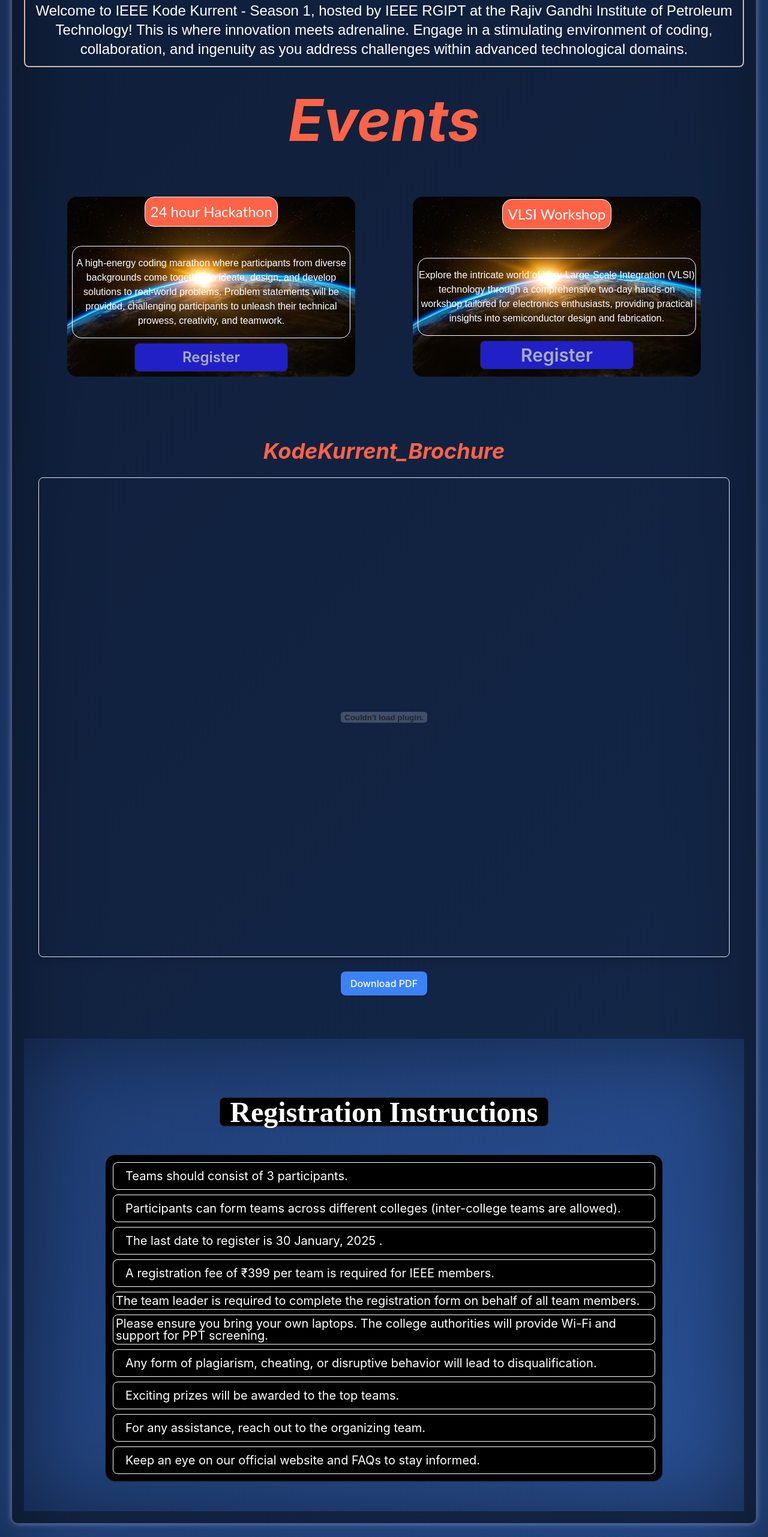
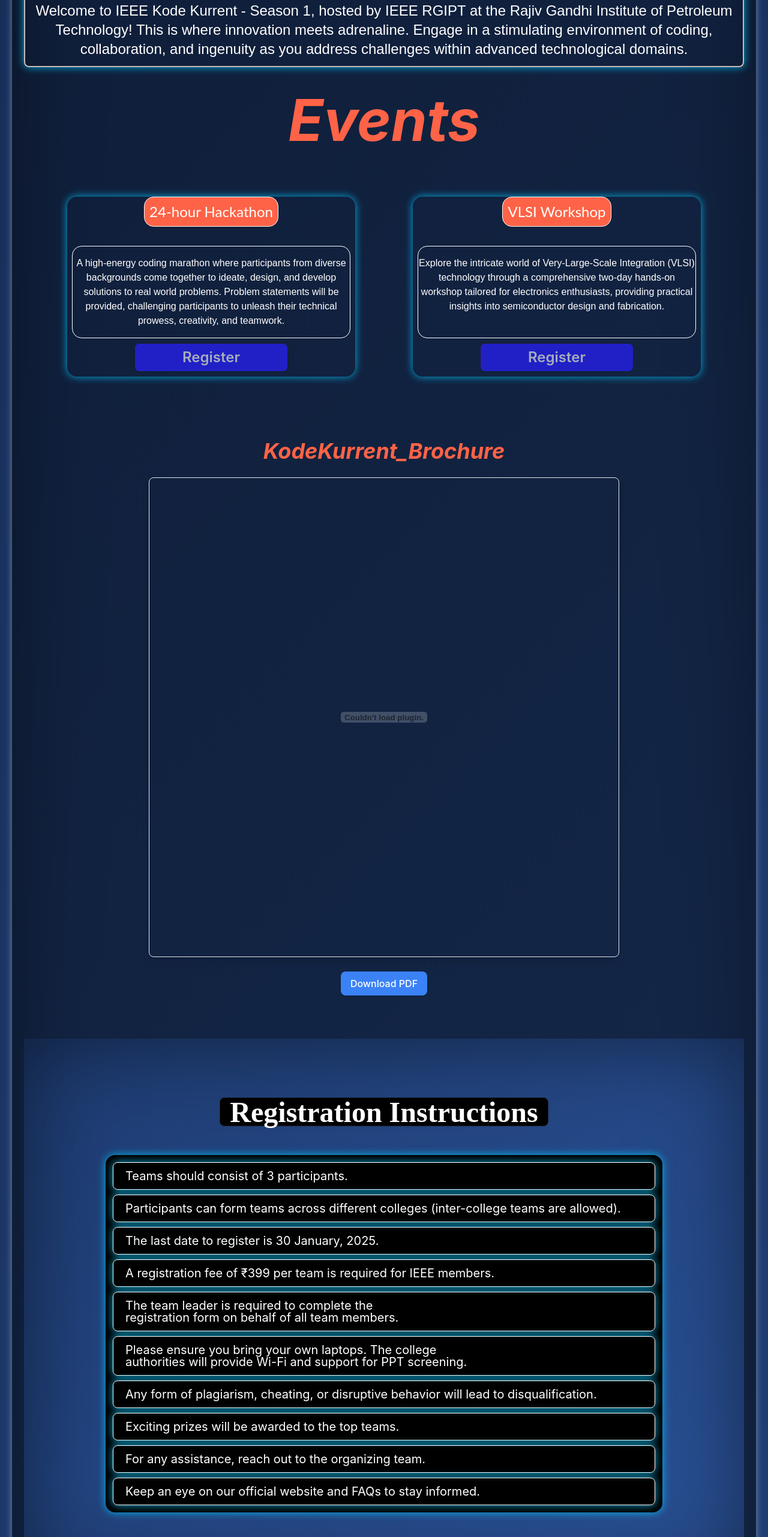
Before and after one commit to kunal12kumar/KodeKonnectIEEEUpdatedCode, a React (Create React App) app: page /aboutpage in a window 1280 px wide. Shown: the part 234-2797 px from the top of the page at 60% size. Built offline with nearby package versions, Linux system fonts and the light colour scheme.

Commit message:
adding all the animation changes

```diff
--- a/package.json
+++ b/package.json
@@ -6,6 +6,8 @@
     "@react-three/fiber": "^8.17.10",
     "cra-template": "1.2.0",
     "daisyui": "^4.12.23",
+    "framer-motion": "^12.4.7",
+    "motion": "^12.4.1",
     "react": "^19.0.0",
     "react-dom": "^19.0.0",
     "react-router-dom": "^7.1.1",
--- a/src/App.css
+++ b/src/App.css
@@ -283,6 +283,15 @@
   font-style: italic;
 }
 
+.about-section .highlightmobile {
+  color: #ff6347; /* Tomato color for highlighting IEEE */
+  font-weight: semibold;
+  font-style: italic;
+  font-size: 80px;
+}
+
+
+
 .about-section p {
   font-size: 1.2rem;
   line-height: 2.5;
@@ -519,6 +528,11 @@
 }
 
 .about-hover-effect:hover {
+  animation: glow-hover 0.5s infinite alternate;
+}
+
+
+.about-hover-effect {
   animation: glow-hover 0.5s infinite alternate;
 }
 
--- a/src/App.js
+++ b/src/App.js
@@ -160,9 +160,9 @@
         <h2>
           About <span className="highlight">IEEE</span>
         </h2>
-        <div className="about-content">
+        <div className="about-content ">
           <div className={`typewriter-effect ${inView ? "start" : ""}`} ref={typewriterRef}>
-            <p>We drive technology innovation and impact the world.</p>
+            <p >We drive technology innovation and impact the world.</p>
           </div>
           <div className="about-hover-effect">
             <p className="animated-text">Empowering innovation globally.</p>
--- a/src/Pages/About.js
+++ b/src/Pages/About.js
@@ -1,77 +1,98 @@
-// In this page we will write about the IEEE
-import React from "react";
+import React, { useRef } from "react";
 import RegistrationInstructions from "./RegistrationInstruction";
-import "../App.css"
-import pdfFile from "../assets/KodeKurrent_Brochure (1).pdf"
+import { motion, useInView } from "framer-motion";
+import "../App.css";
+import pdfFile from "../assets/KodeKurrent_Brochure (1).pdf";
+import earth from "../assets/earth-1756274_1920.jpg";
+import { fadeIn } from "./varients";
 
-
-import earth from "../assets/earth-1756274_1920.jpg"
-
-
-// declaring the function
-
-export default function About_Hackthon() {
-
+export default function About_Hackathon() {
+    const ref = useRef(null);
+    const isInView = useInView(ref, { triggerOnce: true, margin: "-100px" });
 
     return (
-
-        <section className="about-section fade-in" id="about">
-            <div className=" min-h-screen about-content">
-
+        <section className="about-section fade-in" id="about" ref={ref}>
+            <div className="min-h-screen about-content">
                 {/* First Paragraph introducing hackathon */}
-
-                <div className="">
+                <motion.div
+                    variants={fadeIn("up", 0)}
+                    initial={{ opacity: 0, y: 200 }}
+                    animate={isInView ? { opacity: 1, y: 0 } : {}}
+                    transition={{ duration: 1.2, ease: "easeOut" }} // Optimized duration
+                >
                     <h2>
                         About <span className="text-[#ff6347] italic sm:font-bold text-5xl font-lato">HACKATHON</span>
                     </h2>
                     <h1 className="about-hover-effect p-3 rounded-lg border-[2px] border-[#cbb9b9] font-poppins text-2xl">
                         Welcome to IEEE Kode Kurrent - Season 1, hosted by IEEE RGIPT at the Rajiv Gandhi Institute of Petroleum Technology! This is where innovation meets adrenaline. Engage in a stimulating environment of coding, collaboration, and ingenuity as you address challenges within advanced technological domains.
                     </h1>
+                </motion.div>
+
+                <motion.div
+                    initial={{ opacity: 0, y: 300 }}
+                    animate={isInView ? { opacity: 1, y: 0 } : {}}
+                    transition={{ duration: 1.5, ease: "easeOut" }} // Smoother transition
+                    className="mx-auto sm:text-8xl text-6xl highlight m-10"
+                >
+                    Events
+                </motion.div>
+
+                <div className="flex sm:flex-row flex-col  mt-20 justify-center gap-24">
+                    {[{
+                        title: "24-hour Hackathon",
+                        description: " A high-energy coding marathon where participants from diverse backgrounds come together to ideate, design, and develop solutions to real world problems. Problem statements will be provided, challenging participants to unleash their technical prowess, creativity, and teamwork.",
+                        link: "https://forms.gle/PPGy4xurBZguvc129"
+                    }, {
+                        title: "VLSI Workshop",
+                        description: "Explore the intricate world of Very-Large-Scale Integration (VLSI) technology through a comprehensive two-day hands-on workshop tailored for electronics enthusiasts, providing practical insights into semiconductor design and fabrication.",
+                        link: "https://forms.gle/j77o4ycTZCMpCXhN9"
+                    }].map((event, index) => (
+                        <motion.div
+                            key={index}
+                            initial={{ opacity: 0, y: 250 }}
+                            animate={isInView ? { opacity: 1, y: 0 } : {}}
+                            transition={{ duration: 1.2, delay: index * 0.5, ease: "easeOut" }} // Delayed appearance
+                            className="sm:about-hover-effect about-hover-effect rounded-2xl flex flex-col justify-center items-center bg-cover sm:w-[40%] h-[300px]"
+                        // style={{ backgroundImage: `url(${earth})` }}
+                        >
+                            <div className="p-2 mb-8 font-lato text-2xl bg-[#ff6347] border-[1px] border-[white] rounded-2xl">
+                                {event.title}
+                            </div>
+                            <div className="py-4 mx-2 font-poppins h-[200px] border-[1px] border-[white] rounded-2xl text-white">
+                                {event.description}
+                            </div>
+                            <a href={event.link}>
+                                <button className="btn m-2 sm:text-2xl bg-[#2020c6] btn-wide">
+                                    Register
+                                </button>
+                            </a>
+                        </motion.div>
+                    ))}
                 </div>
 
-                <div className="mx-auto text-8xl highlight m-10">Events</div>
-
-                <div className="flex sm:flex-row flex-col mt-20 justify-center gap-24 ">
-                    <div className=" about-hover-effect  rounded-2xl  flex flex-col justify-center  items-center bg-cover sm:w-[40%] h-[300px]"
-                        style={{ backgroundImage: `url(${earth})` }}>
-                        <div className="p-2 mb-8 font-lato text-2xl bg-[#ff6347] border-[1px] border-[white] rounded-2xl">24 hour Hackathon</div>
-                        <div className="py-4  mx-2  font-poppins  border-[1px] border-[white] rounded-2xl text-[white]]"> A high-energy coding marathon where participants from diverse backgrounds come together to ideate, design, and develop solutions to real-world problems. Problem statements will be provided, challenging participants to unleash their technical prowess, creativity, and teamwork.</div>
-                        <a href="https://forms.gle/PPGy4xurBZguvc129"><button className="btn m-2 sm:text-2xl bg-[#2020c6] btn-wide">Register</button></a>
-                    </div>
-
-                    <div className=" flex rounded-2xl about-hover-effect flex-col justify-center bg-cover items-center sm:w-[40%] h-[300px] " style={{ backgroundImage: `url(${earth})` }}>
-                        <div className="p-2 mb-12 font-lato text-2xl bg-[#ff6347] border-[1px] border-[white] rounded-2xl">VLSI Workshop</div>
-                        <div className="py-4  mx-2  font-poppins  border-[1px] border-[white] rounded-2xl"> Explore the intricate world of Very-Large-Scale Integration (VLSI) technology through a comprehensive two-day hands-on workshop tailored for electronics enthusiasts, providing practical insights into semiconductor design and fabrication.</div>
-
-                        <a href="https://forms.gle/j77o4ycTZCMpCXhN9"><button className="btn m-2 bg-[#2020c6] sm:text-3xl btn-wide">Register</button></a>
-                    </div>
-
-                </div>
-                <div className="flex flex-col items-center p-6 space-y-6">
-                    <h1 className="highlight mt-20 sm:text-4xl">KodeKurrent_Brochure</h1>
-                    {/* PDF Viewer */}
+                <motion.div
+                    initial={{ opacity: 0, y: 200 }}
+                    animate={isInView ? { opacity: 1, y: 0 } : {}}
+                    transition={{ duration: 1.8, ease: "easeOut" }} // Slightly longer for emphasis
+                    className="flex flex-col items-center p-6 space-y-6"
+                >
+                    <h1 className="highlight mt-20 text-2xl sm:text-4xl">KodeKurrent_Brochure</h1>
                     <embed
                         src={pdfFile}
                         type="application/pdf"
-                        className="w-full sm:min-h-screen border rounded-lg shadow-lg"
+                        className="w-[68%] sm:min-h-screen border rounded-lg shadow-lg"
                     />
-
-                    {/* Download Button */}
                     <a
                         href={pdfFile}
-                        download="custom-file-name.pdf"
+                        download="KodeKurrent_Brochure.pdf"
                         className="bg-blue-500 hover:bg-blue-600 text-white font-medium py-2 px-4 rounded-lg shadow transition duration-300"
                     >
                         Download PDF
                     </a>
-                </div>
+                </motion.div>
 
-                <RegistrationInstructions></RegistrationInstructions>
-
-
-
-
+                <RegistrationInstructions />
             </div>
         </section>
-    )
+    );
 }
--- a/src/Pages/RegistrationInstruction.js
+++ b/src/Pages/RegistrationInstruction.js
@@ -1,26 +1,63 @@
-import React from "react";
+import React, { useRef } from "react";
+import { motion, useInView } from "framer-motion";
 
 export default function RegistrationInstructions() {
-    {/* Registration Instructions */ }
+    const ref = useRef(null);
+    const isInView = useInView(ref, { triggerOnce: false, margin: "-100px" });
+
+    const instructions = [
+        "Teams should consist of 3 participants.",
+        "Participants can form teams across different colleges (inter-college teams are allowed).",
+        "The last date to register is 30 January, 2025.",
+        "A registration fee of ₹399 per team is required for IEEE members.",
+        "The team leader is required to complete the registration form on behalf of all team members.",
+        "Please ensure you bring your own laptops. The college authorities will provide Wi-Fi and support for PPT screening.",
+        "Any form of plagiarism, cheating, or disruptive behavior will lead to disqualification.",
+        "Exciting prizes will be awarded to the top teams.",
+        "For any assistance, reach out to the organizing team.",
+        "Keep an eye on our official website and FAQs to stay informed."
+    ];
 
     return (
-        <section className="about-section fade-in mt-12"  id="about">
-            <div className=" mx-auto   sm:w-[80%] h-min-h-screen">
-                <div tabIndex={0} role="button" className="btn my-12 font-agu about-hover-effect text-sm text-center sm:text-5xl bg-black text-white">Registration Instructions</div>
-                <ul tabIndex={0} className="dropdown-content menu  rounded-box z-[1] w-full text-white bg-black p-2 shadow text-left about-hover-effect ">
-                    <li className=" about-hover-effect border-[1px] sm:p-1 m-1 border-[white] sm:text-[20px]   hover:bg-[#554d4d] rounded-lg"><a>Teams should consist of 3 participants.</a></li>
-                    <li className=" about-hover-effect border-[1px] sm:p-1 m-1 border-[white] sm:text-[20px]   hover:bg-[#554d4d] rounded-lg"><a>Participants can form teams across different colleges (inter-college teams are allowed).</a></li>
-                    <li className=" about-hover-effect border-[1px] sm:p-1 m-1 border-[white] sm:text-[20px]   hover:bg-[#554d4d] rounded-lg"><a>The last date to register is 30 January, 2025 .</a></li>
-                    <li className=" about-hover-effect border-[1px] sm:p-1 m-1 border-[white] sm:text-[20px]   hover:bg-[#554d4d] rounded-lg"><a>A registration fee of ₹399 per team is required for IEEE members.</a></li>
-                    <li className=" about-hover-effect border-[1px] sm:p-1 m-1 border-[white] sm:text-[20px] px-4   hover:bg-[#554d4d] rounded-lg">The team leader is required to complete the registration form on behalf of all team members.</li>
-                    <li className=" about-hover-effect border-[1px] sm:p-1 m-1 border-[white] sm:text-[20px] px-4   hover:bg-[#554d4d] rounded-lg">Please ensure you bring your own laptops. The college authorities will provide Wi-Fi and support for PPT screening.</li>
-                    <li className=" about-hover-effect border-[1px] sm:p-1 m-1 border-[white] sm:text-[20px]   hover:bg-[#554d4d] rounded-lg"><a>Any form of plagiarism, cheating, or disruptive behavior will lead to disqualification.</a></li>
-                    <li className=" about-hover-effect border-[1px] sm:p-1 m-1 border-[white] sm:text-[20px]   hover:bg-[#554d4d] rounded-lg"><a>Exciting prizes will be awarded to the top teams.</a></li>
-                    <li className=" about-hover-effect border-[1px] sm:p-1 m-1 border-[white] sm:text-[20px]   hover:bg-[#554d4d] rounded-lg"><a>For any assistance, reach out to the organizing team.</a></li>
-                    <li className=" about-hover-effect border-[1px] sm:p-1 m-1 border-[white] sm:text-[20px]   hover:bg-[#554d4d] rounded-lg"><a>Keep an eye on our official website and FAQs to stay informed.</a></li>
-
-                </ul>
+        <motion.section
+            ref={ref}
+            className="about-section fade-in mt-12"
+            id="about"
+            initial={{ opacity: 0, y: 50 }}
+            animate={isInView ? { opacity: 1, y: 0 } : { opacity: 0, y: 50 }}
+            transition={{ duration: 1.5 }}
+        >
+            <div className="mx-auto sm:w-[80%] min-h-screen">
+                <motion.div
+                    tabIndex={0}
+                    role="button"
+                    className="btn my-12 font-agu about-hover-effect text-sm text-center sm:text-5xl bg-black text-white"
+                    initial={{ opacity: 0, scale: 0.8 }}
+                    animate={isInView ? { opacity: 1, scale: 1 } : { opacity: 0, scale: 0.8 }}
+                    transition={{ duration: 0.8 }}
+                >
+                    Registration Instructions
+                </motion.div>
+                <motion.ul
+                    tabIndex={0}
+                    className="dropdown-content menu rounded-box z-[1] w-full text-white bg-black p-2 shadow text-left about-hover-effect"
+                    initial={{ opacity: 0, y: 50 }}
+                    animate={isInView ? { opacity: 1, y: 0 } : { opacity: 0, y: 50 }}
+                    transition={{ duration: 1.2, delay: 0.2 }}
+                >
+                    {instructions.map((text, index) => (
+                        <motion.li
+                            key={index}
+                            className="about-hover-effect border-[1px] sm:p-1 m-1 border-[white] sm:text-[20px] hover:bg-[#554d4d] rounded-lg"
+                            initial={{ opacity: 0, x: -50 }}
+                            animate={isInView ? { opacity: 1, x: 0 } : { opacity: 0, x: -50 }}
+                            transition={{ duration: 0.5, delay: index * 0.1 }}
+                        >
+                            <a>{text}</a>
+                        </motion.li>
+                    ))}
+                </motion.ul>
             </div>
-        </section>
-    )
+        </motion.section>
+    );
 }
--- a/src/Pages/Timelinepage.js
+++ b/src/Pages/Timelinepage.js
@@ -1,86 +1,47 @@
-// this page contain time line of hackathon
-import React from "react";
-
-
-// function
+import React, { useRef } from "react";
+import { motion, useInView } from "framer-motion";
 
 export default function Timeline() {
+    const ref = useRef(null);
+    const isInView = useInView(ref, { triggerOnce: false, margin: "-100px" });
 
-    // here creating event list event and when it happens
-
-    const events=[
-        {
-            title:'Day 1',
-            time:'Best of luck'
-        },
-
-        {
-            title:'Inaugural Ceremony ',
-            time:'10:00 AM - 11:30 AM'
-        },
-
-        {
-            title:'Hackathon Starts ',
-            time:'12:00 PM'
-        },
-
-        {
-            title:'VLSI Workshop ',
-            time:'03:00 PM - 05:00 PM'
-        },
-
-        {
-            title:'First Round of Evaluation ',
-            time:'06:00 PM - 07:45 PM'
-        },
-
-        {
-            title:'Date 2 ',
-            time:'Best of Luck'
-        },
-        {
-            title:'VLSI Workshop ',
-            time:'10:00 AM - 12:00 PM'
-        },
-
-        {
-            title:'Hackathon Ends ',
-            time:'01:00 PM'
-        },
-
-        {
-            title:'Final Round of Evaluation ',
-            time:'03:00 PM - 04:45 PM'
-        },
-
-        {
-            title:'Valedictory Ceremony  ',
-            time:'06:00 PM - 07:30 PM'
-        },
-
-
-    ]
+    const events = [
+        { title: "Day 1", time: "Best of luck" },
+        { title: "Inaugural Ceremony", time: "10:00 AM - 11:30 AM" },
+        { title: "Hackathon Starts", time: "12:00 PM" },
+        { title: "VLSI Workshop", time: "03:00 PM - 05:00 PM" },
+        { title: "First Round of Evaluation", time: "06:00 PM - 07:45 PM" },
+        { title: "Day 2", time: "Best of Luck" },
+        { title: "VLSI Workshop", time: "10:00 AM - 12:00 PM" },
+        { title: "Hackathon Ends", time: "01:00 PM" },
+        { title: "Final Round of Evaluation", time: "03:00 PM - 04:45 PM" },
+        { title: "Valedictory Ceremony", time: "06:00 PM - 07:30 PM" }
+    ];
 
     return (
-        <div className=" min-h-screen about-section  ">
+        <div className="min-h-screen about-section">
+            <div className="timeline-section fade-in rounded-lg">
+                <h2 className="mx-auto justify-center flex font-agu font-semibold highlightmobile sm:highlight">
+                    Timeline
+                </h2>
 
-            <div className="timeline-section   fade-in rounded-lg ">
-
-                <h2 className="mx-auto justify-center flex font-agu  font-semibold highlight">Timeline</h2>
-                <div className="timeline flex justify-center items-center">
-                    {['Best of luck','10:00 AM - 11:30 AM','12:00 PM','03:00 PM - 05:00 PM','06:00 PM - 07:45 PM','Best of Luck','10:00 AM - 12:00 PM','01:00 PM','03:00 PM - 04:45 PM','06:00 PM - 07:30 PM'].map((Time, index) => (
-                        <div key={index} className="timeline-item    font-roboto">
-                            <div className="timeline-content">
-
-                                <p>Event {index + 1}: {events[index]?.title || "Coming Soon"}</p>
-                                <h3>Time : {Time || "Best of luck"}</h3>
-                            </div>
-                        </div>
+                {/* Timeline container */}
+                <div ref={ref} className="timeline flex flex-col items-center">
+                    {events.map((event, index) => (
+                        <motion.div
+                            key={index}
+                            className="timeline-item font-roboto p-4 my-4 w-[80%] sm:w-[50%] text-center bg-blue-500 text-white rounded-lg shadow-md"
+                            initial={{ opacity: 0, y: 50 }}
+                            animate={isInView ? { opacity: 1, y: 0 } : { opacity: 0, y: 50 }}
+                            transition={{ duration: 0.8, delay: index * 0.2, ease: "easeOut" }}
+                            whileHover={{ scale: 1.05, boxShadow: "0px 0px 12px rgba(255, 255, 255, 0.4)" }}
+                        >
+                            <h3 className="text-lg font-semibold">{event.title}</h3>
+                            <p className="text-sm">{event.time}</p>
+                        </motion.div>
                     ))}
                 </div>
-
             </div>
-
         </div>
-    )
+    );
 }
--- /dev/null
+++ b/src/Pages/varients.js
@@ -0,0 +1,19 @@
+export const fadeIn = (direction, delay) => {
+    return {
+      hidden: {
+        y: direction === 'up' ? 40 : direction === 'down' ? -40 : 0,
+        x: direction === 'left' ? 40 : direction === 'right' ? -40 : 0,
+      },
+      show: {
+        y: 0,
+        x: 0,
+        opacity: 1,
+        transition: {
+          type: 'tween',
+          duration: 1.2,
+          delay: delay,
+          ease: [0.25, 0.25, 0.25, 0.75],
+        },
+      },
+    };
+  };
```
Also changed, not shown: src/Pages/Faq.js (+62 -37 lines), 1 other file (tests, documents, lock files or other folders).
